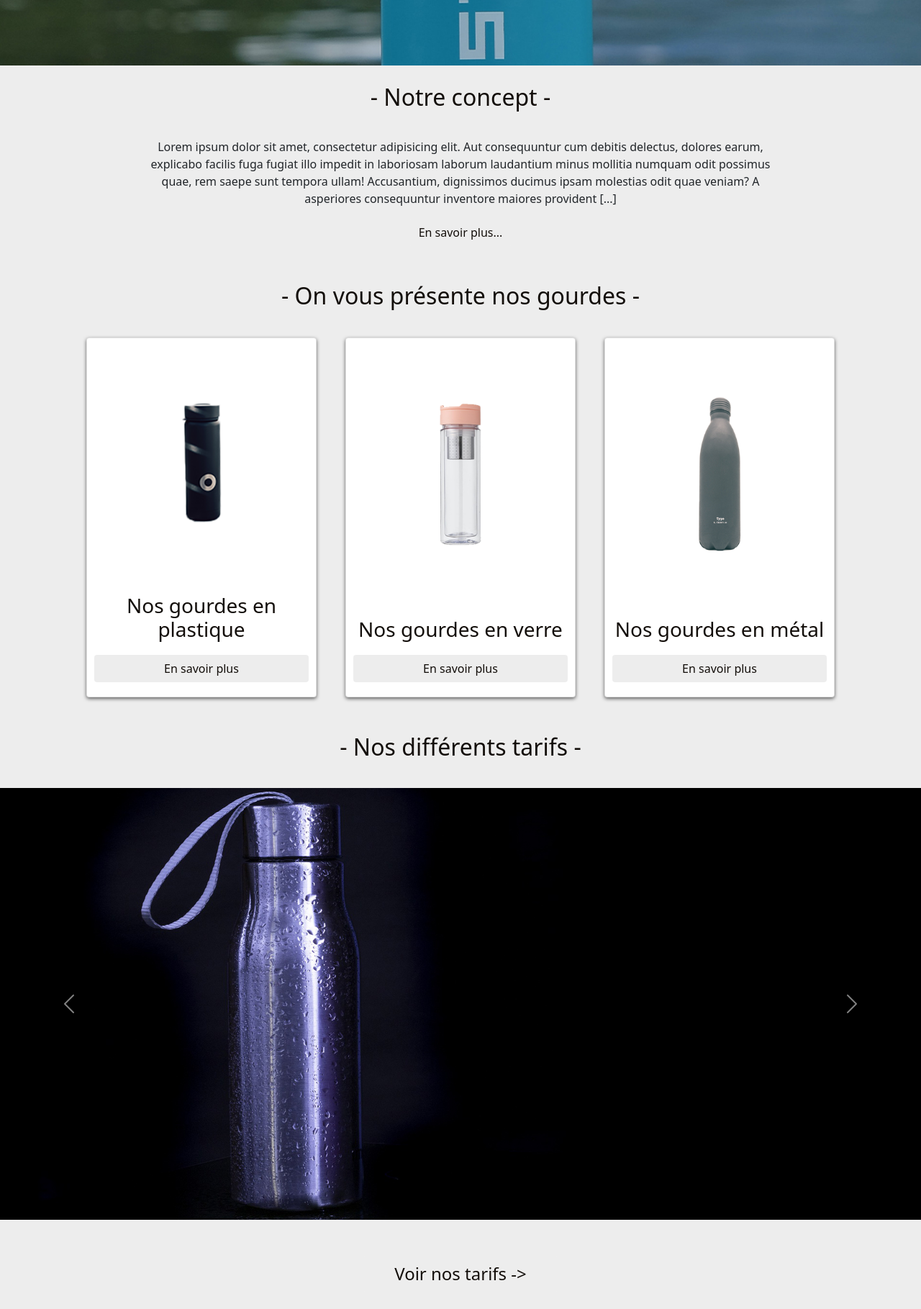
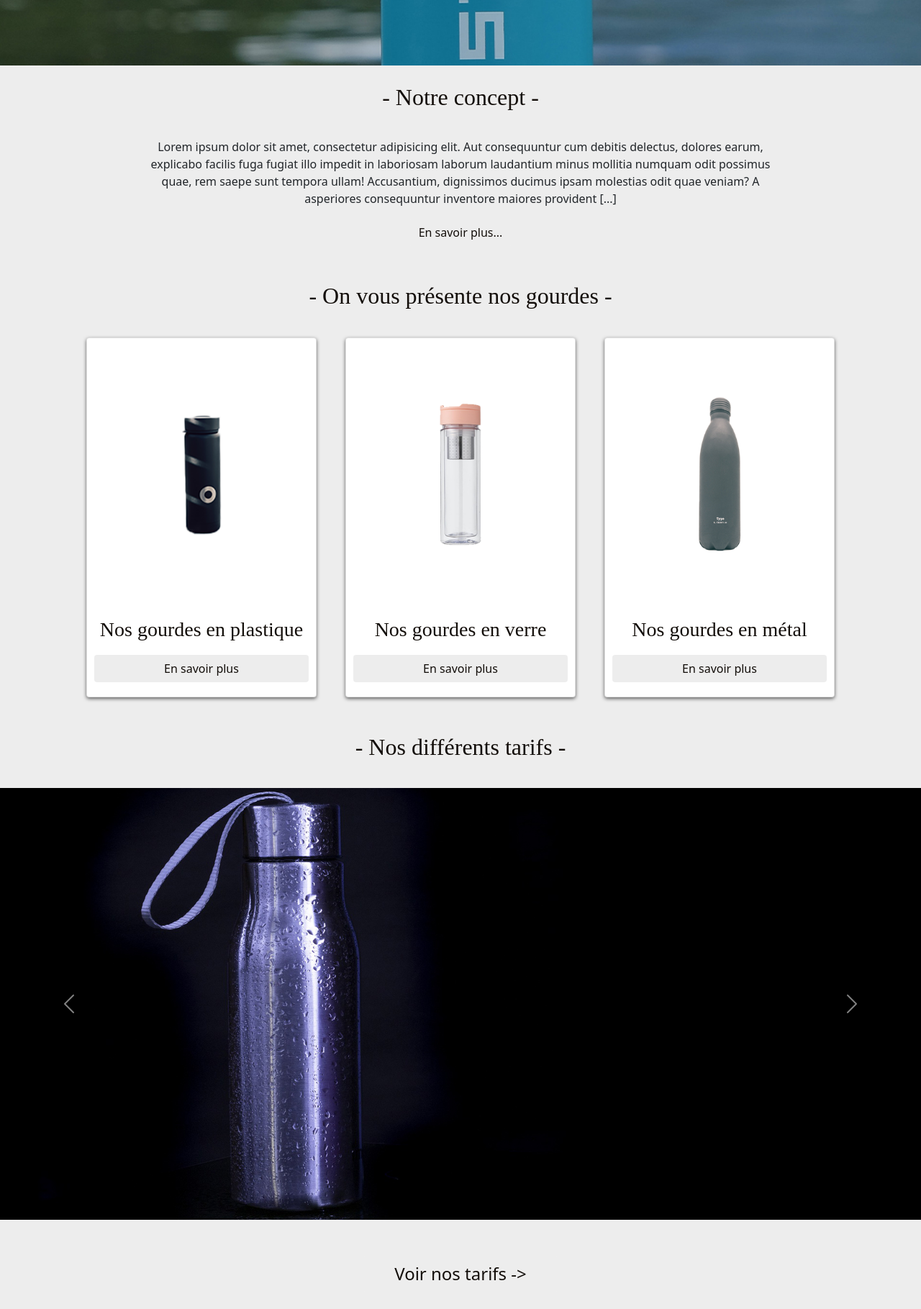
Before and after one commit to AxelGir/mspr-wis1, a PHP site: page /index.php in a window 1280 px wide. Shown: the part 769-2588 px from the top of the page at 72% size. Run offline with PHP 8.4, Linux system fonts and the light colour scheme.

Commit message:
update: actualisation des polices

```diff
--- a/src/scss/layout/_main.scss
+++ b/src/scss/layout/_main.scss
@@ -1,3 +1,15 @@
 #main {
   padding-top: 110px;
 }
+
+h1 {
+  font-family: "Cambria Math";
+}
+
+h2 {
+  font-family: "Cambria Math";
+}
+
+h3 {
+  font-family: "Cambria Math";
+}
```
Also changed, not shown: assets/css/app.css.
